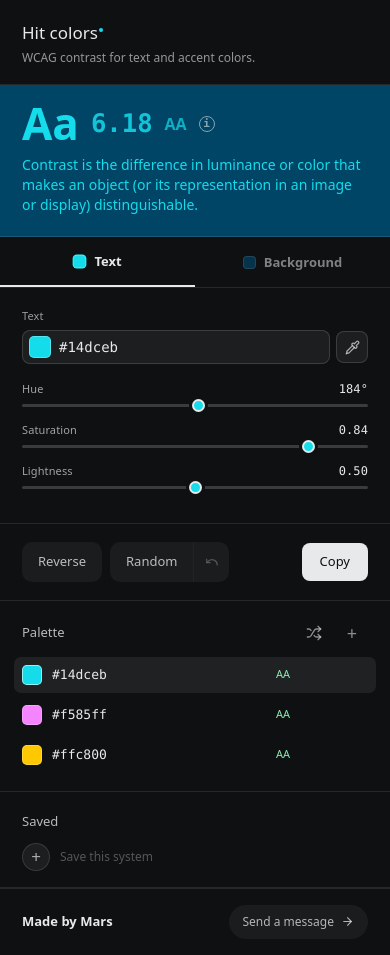
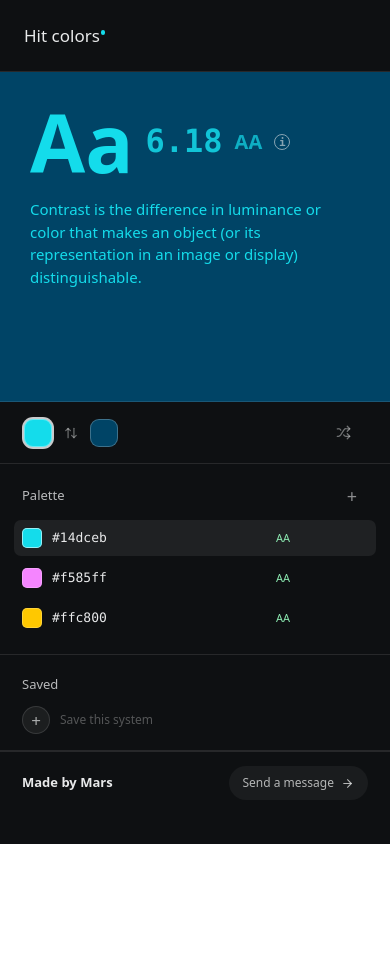
Before and after one commit to Judiedesigns/hit-colors, a React (Vite) app: page / in a window 390 px wide. After the commit the page ends 844 px from the top, so only its background shows below. Built offline with nearby package versions, Linux system fonts and the light colour scheme; a web font is replaced by a local one.

Commit message:
Redesign mobile contrast controls

```diff
--- a/src/main.jsx
+++ b/src/main.jsx
@@ -2,7 +2,7 @@ import React, { useEffect, useState } from 'react';
 import { createRoot } from 'react-dom/client';
 import chroma from 'chroma-js';
 import hello from 'hello-color';
-import { Shuffle } from 'lucide-react';
+import { ArrowUpDown, Shuffle } from 'lucide-react';
 import readme from '../README.md?raw';
 import {
   badgeLabel,
@@ -100,6 +100,7 @@ function HitColorsTool() {
   const [actionHistory, setActionHistory] = useState([]);
   const [saved, setSaved] = useState(loadSavedSystems);
   const [mobileTab, setMobileTab] = useState('fg');
+  const [mobileEditor, setMobileEditor] = useState(null);
   const foreground = palette[selectedColor] || palette[0];
   const displayForeground = safeHex(foreground);
   const displayBackground = safeHex(background);
@@ -118,6 +119,11 @@ function HitColorsTool() {
 
   const activateBackground = () => {
     setMobileTab('bg');
+  };
+
+  const openMobileEditor = (nextTab) => {
+    setMobileTab(nextTab);
+    setMobileEditor(nextTab);
   };
 
   const saveActionHistory = () => {
@@ -240,7 +246,10 @@ function HitColorsTool() {
       <div className="contrast-layout">
         <section
           className="contrast-preview"
-          style={{ color: displayForeground, backgroundColor: displayBackground }}
+          style={{
+            color: displayForeground,
+            backgroundColor: displayBackground,
+          }}
         >
           <div className="contrast-score">
             <span>Aa</span>
@@ -270,6 +279,40 @@ function HitColorsTool() {
             </h1>
             <p>WCAG contrast for text and accent colors.</p>
           </div>
+          <div className="mobile-editor-bar" aria-label="Mobile contrast controls">
+            <button
+              type="button"
+              className={`mobile-editor-swatch ${mobileTab === 'fg' ? 'active' : ''}`}
+              style={{ backgroundColor: displayForeground }}
+              onClick={() => openMobileEditor('fg')}
+              aria-label={`Edit ${selectedColor === 0 ? 'text' : `accent ${selectedColor}`} color`}
+            />
+            <button
+              type="button"
+              className="mobile-editor-swap"
+              onClick={reverse}
+              aria-label="Swap text and background colors"
+              title="Swap text and background colors"
+            >
+              <ArrowUpDown aria-hidden="true" />
+            </button>
+            <button
+              type="button"
+              className={`mobile-editor-swatch mobile-editor-background ${mobileTab === 'bg' ? 'active' : ''}`}
+              style={{ backgroundColor: displayBackground }}
+              onClick={() => openMobileEditor('bg')}
+              aria-label="Edit background color"
+            />
+            <button
+              type="button"
+              className="mobile-editor-random"
+              onClick={random}
+              aria-label="Randomize contrast pair"
+              title="Randomize contrast pair"
+            >
+              <Shuffle aria-hidden="true" />
+            </button>
+          </div>
           <div className={`mobile-tabs ${mobileTab === 'bg' ? 'is-background' : 'is-foreground'}`}>
             <button
               type="button"
@@ -296,6 +339,7 @@ function HitColorsTool() {
             onChange={(value) => updatePaletteColor(selectedColor, value)}
             onActivate={activateForeground}
             hiddenOnMobile={mobileTab !== 'fg'}
+            idPrefix="desktop"
           />
           <HitColorControl
             label="Background"
@@ -303,7 +347,31 @@ function HitColorsTool() {
             onChange={setBackground}
             onActivate={activateBackground}
             hiddenOnMobile={mobileTab !== 'bg'}
+            idPrefix="desktop"
           />
+          {mobileEditor && (
+            <div className="mobile-editor-overlay" role="dialog" aria-modal="true">
+              <button
+                type="button"
+                className="mobile-editor-backdrop"
+                onClick={() => setMobileEditor(null)}
+                aria-label="Close color editor"
+              />
+              <div className="mobile-editor-sheet">
+                <div className="mobile-editor-sheet-head">
+                  <span>{mobileEditor === 'fg' ? (selectedColor === 0 ? 'Text' : `Accent ${selectedColor}`) : 'Background'}</span>
+                  <button type="button" onClick={() => setMobileEditor(null)}>Done</button>
+                </div>
+                <HitColorControl
+                  label={mobileEditor === 'fg' ? (selectedColor === 0 ? 'Text' : `Accent ${selectedColor}`) : 'Background'}
+                  value={mobileEditor === 'fg' ? foreground : background}
+                  onChange={mobileEditor === 'fg' ? (value) => updatePaletteColor(selectedColor, value) : setBackground}
+                  onActivate={mobileEditor === 'fg' ? activateForeground : activateBackground}
+                  idPrefix="mobile"
+                />
+              </div>
+            </div>
+          )}
           <div className="panel-actions">
             <button type="button" onClick={reverse}>Reverse</button>
             <div className="random-group">
@@ -492,10 +560,11 @@ function HitColorsTool() {
   );
 }
 
-function HitColorControl({ label, value, onChange, onActivate, hiddenOnMobile }) {
+function HitColorControl({ label, value, onChange, onActivate, hiddenOnMobile, idPrefix = 'control' }) {
   const normalized = safeHex(value);
   const hsl = hexToHsl(normalized);
   const canUseEyeDropper = typeof window !== 'undefined' && 'EyeDropper' in window;
+  const inputId = `${idPrefix}-${label.toLowerCase().replace(/[^a-z0-9]+/g, '-')}-tool-hex`;
 
   const updateHsl = (key, nextValue) => {
     onActivate?.();
@@ -521,7 +590,7 @@ function HitColorControl({ label, value, onChange, onActivate, hiddenOnMobile })
       data-mobile-hidden={hiddenOnMobile ? 'true' : undefined}
     >
       <div className="panel-control-head">
-        <label htmlFor={`${label}-tool-hex`}>{label}</label>
+        <label htmlFor={inputId}>{label}</label>
         <div className="control-field-row">
           <div className="control-field">
             <span className="control-swatch" style={{ backgroundColor: normalized }}>
@@ -536,7 +605,7 @@ function HitColorControl({ label, value, onChange, onActivate, hiddenOnMobile })
               />
             </span>
             <HexTextInput
-              id={`${label}-tool-hex`}
+              id={inputId}
               value={formatHex(value)}
               autoComplete="off"
               autoCorrect="off"
@@ -632,12 +701,6 @@ function parseInitialColors() {
     palette: ['#14DCEB', '#F585FF', '#FFC800'],
     background: '#004466',
   };
-}
-
-function randomHex() {
-  return `#${Math.floor(Math.random() * 0xffffff)
-    .toString(16)
-    .padStart(6, '0')}`.toUpperCase();
 }
 
 function randomPassingPair() {
--- a/src/styles.css
+++ b/src/styles.css
@@ -1119,6 +1119,11 @@ input[type="range"] {
   position: relative;
 }
 
+.mobile-editor-bar,
+.mobile-editor-overlay {
+  display: none;
+}
+
 .mobile-tab {
   position: relative;
   flex: 1;
@@ -1225,13 +1230,13 @@ input[type="range"] {
   .contrast-preview {
     grid-column: 1;
     grid-row: 2;
-    min-height: 148px;
-    padding: 20px 22px;
+    min-height: 330px;
+    padding: 36px 30px 46px;
     display: flex;
     flex-direction: column;
     align-items: flex-start;
-    justify-content: center;
-    gap: 12px;
+    justify-content: flex-start;
+    gap: 22px;
     border-bottom: 1px solid rgba(255, 255, 255, .1);
   }
 
@@ -1241,15 +1246,15 @@ input[type="range"] {
   }
 
   .contrast-score span {
-    font-size: 2.75rem;
+    font-size: 5rem;
   }
 
   .contrast-score strong {
-    font-size: 1.6rem;
+    font-size: 2rem;
   }
 
   .contrast-score b {
-    font-size: 1rem;
+    font-size: 1.25rem;
   }
 
   .contrast-info {
@@ -1258,11 +1263,17 @@ input[type="range"] {
     font-size: 11px;
   }
 
+  .contrast-info span {
+    right: 0;
+    left: auto;
+    width: min(220px, calc(100vw - 48px));
+  }
+
   .contrast-preview p {
     display: block;
-    max-width: 100%;
-    font-size: 14px;
-    line-height: 1.45;
+    max-width: min(100%, var(--mobile-copy-width, 28rem));
+    font-size: var(--mobile-copy-size, 15px);
+    line-height: 1.5;
   }
 
   .contrast-panel {
@@ -1271,15 +1282,111 @@ input[type="range"] {
 
   .panel-intro {
     grid-row: 1;
+    display: flex;
+    align-items: center;
+    justify-content: space-between;
+    min-height: 72px;
+    padding: 20px 24px;
     border-right: 0;
     border-bottom: 1px solid rgba(255, 255, 255, .1);
   }
 
+  .panel-intro p {
+    display: none;
+  }
+
+  .mobile-editor-bar {
+    position: relative;
+    grid-row: 3;
+    display: grid;
+    grid-template-columns: auto auto auto minmax(0, 1fr) auto;
+    align-items: center;
+    column-gap: 8px;
+    min-height: 62px;
+    padding: 10px 24px;
+    border-bottom: 1px solid rgba(255, 255, 255, .1);
+    background: #0e1012;
+  }
+
+  .mobile-editor-swatch {
+    width: 28px;
+    height: 28px;
+    padding: 0;
+    border: 0;
+    border-radius: 9px;
+    box-shadow: inset 0 0 0 1px rgba(255, 255, 255, .24);
+    transition: box-shadow 160ms ease, transform 160ms ease;
+  }
+
+  .mobile-editor-swatch.active {
+    box-shadow:
+      inset 0 0 0 1px rgba(255, 255, 255, .36),
+      0 0 0 2px rgba(232, 233, 234, .86);
+  }
+
+  .mobile-editor-swatch:active {
+    transform: scale(.96);
+  }
+
+  .mobile-editor-background {
+    background: transparent;
+  }
+
+  .mobile-editor-swap {
+    width: 22px;
+    height: 28px;
+    display: inline-flex;
+    align-items: center;
+    justify-content: center;
+    padding: 0;
+    color: rgba(232, 233, 234, .42);
+    background: transparent;
+    border: 0;
+    border-radius: 8px;
+  }
+
+  .mobile-editor-swap:hover {
+    color: rgba(232, 233, 234, .8);
+    background: rgba(255, 255, 255, .05);
+  }
+
+  .mobile-editor-swap:active {
+    transform: scale(.96);
+  }
+
+  .mobile-editor-swap svg {
+    width: 14px;
+    height: 14px;
+    stroke-width: 2.2;
+  }
+
+  .mobile-editor-random {
+    justify-self: end;
+    width: 30px;
+    height: 30px;
+    display: inline-flex;
+    align-items: center;
+    justify-content: center;
+    padding: 0;
+    color: rgba(232, 233, 234, .46);
+    background: transparent;
+    border: 0;
+    border-radius: 9px;
+  }
+
+  .mobile-editor-random:hover {
+    color: #e8e9ea;
+    background: rgba(255, 255, 255, .06);
+  }
+
+  .mobile-editor-random svg {
+    width: 15px;
+    height: 15px;
+    stroke-width: 2;
+  }
+
   .mobile-tabs {
-    grid-row: 3;
-    display: flex;
-    flex: none;
-    border-bottom: 1px solid rgba(255, 255, 255, .1);
+    display: none;
   }
 
   .panel-control,
@@ -1290,28 +1397,110 @@ input[type="range"] {
     grid-column: 1;
   }
 
-  .panel-control {
+  .panel-actions {
     grid-row: 4;
   }
 
-  .panel-actions {
+  .palette-panel {
     grid-row: 5;
   }
 
-  .palette-panel {
+  .palette-actions .palette-shuffle {
+    display: none;
+  }
+
+  .saved-panel {
     grid-row: 6;
   }
 
-  .saved-panel {
+  .maker-panel {
     grid-row: 7;
+    padding: 14px 22px calc(22px + env(safe-area-inset-bottom));
   }
 
-  .maker-panel {
-    grid-row: 8;
-  }
-
-  .panel-control[data-mobile-hidden="true"] {
+  .contrast-panel > .panel-control,
+  .panel-actions {
     display: none;
   }
 
+  .mobile-editor-overlay {
+    position: fixed;
+    inset: 0;
+    z-index: 20;
+    display: block;
+  }
+
+  .mobile-editor-backdrop {
+    position: absolute;
+    inset: 0;
+    width: 100%;
+    height: 100%;
+    padding: 0;
+    background: rgba(0, 0, 0, .28);
+    border: 0;
+  }
+
+  .mobile-editor-sheet {
+    position: absolute;
+    right: 0;
+    bottom: 0;
+    left: 0;
+    overflow: hidden;
+    background: #0e1012;
+    border-top: 1px solid rgba(255, 255, 255, .14);
+    border-radius: 28px 28px 0 0;
+    box-shadow: 0 -18px 44px rgba(0, 0, 0, .34);
+  }
+
+  .mobile-editor-sheet::before {
+    content: "";
+    display: block;
+    width: 38px;
+    height: 5px;
+    margin: 9px auto 0;
+    background: rgba(232, 233, 234, .22);
+    border-radius: 999px;
+  }
+
+  .mobile-editor-sheet-head {
+    display: flex;
+    align-items: center;
+    justify-content: space-between;
+    gap: 12px;
+    min-height: 52px;
+    padding: 7px 20px 0;
+  }
+
+  .mobile-editor-sheet-head span {
+    color: rgba(232, 233, 234, .72);
+    font-size: 13px;
+    font-weight: 700;
+  }
+
+  .mobile-editor-sheet-head button {
+    min-width: 54px;
+    min-height: 38px;
+    padding: 8px 13px;
+    color: #e8e9ea;
+    background: rgba(255, 255, 255, .08);
+    border: 0;
+    border-radius: 13px;
+    font-size: 12px;
+    font-weight: 700;
+  }
+
+  .mobile-editor-sheet .panel-control {
+    display: block;
+    padding: 10px 20px calc(28px + env(safe-area-inset-bottom));
+    border-bottom: 0;
+  }
+
+  .mobile-editor-sheet .panel-control-head label {
+    display: none;
+  }
+
+  .mobile-editor-sheet .panel-control-head {
+    margin-bottom: 18px;
+  }
+
 }
```
